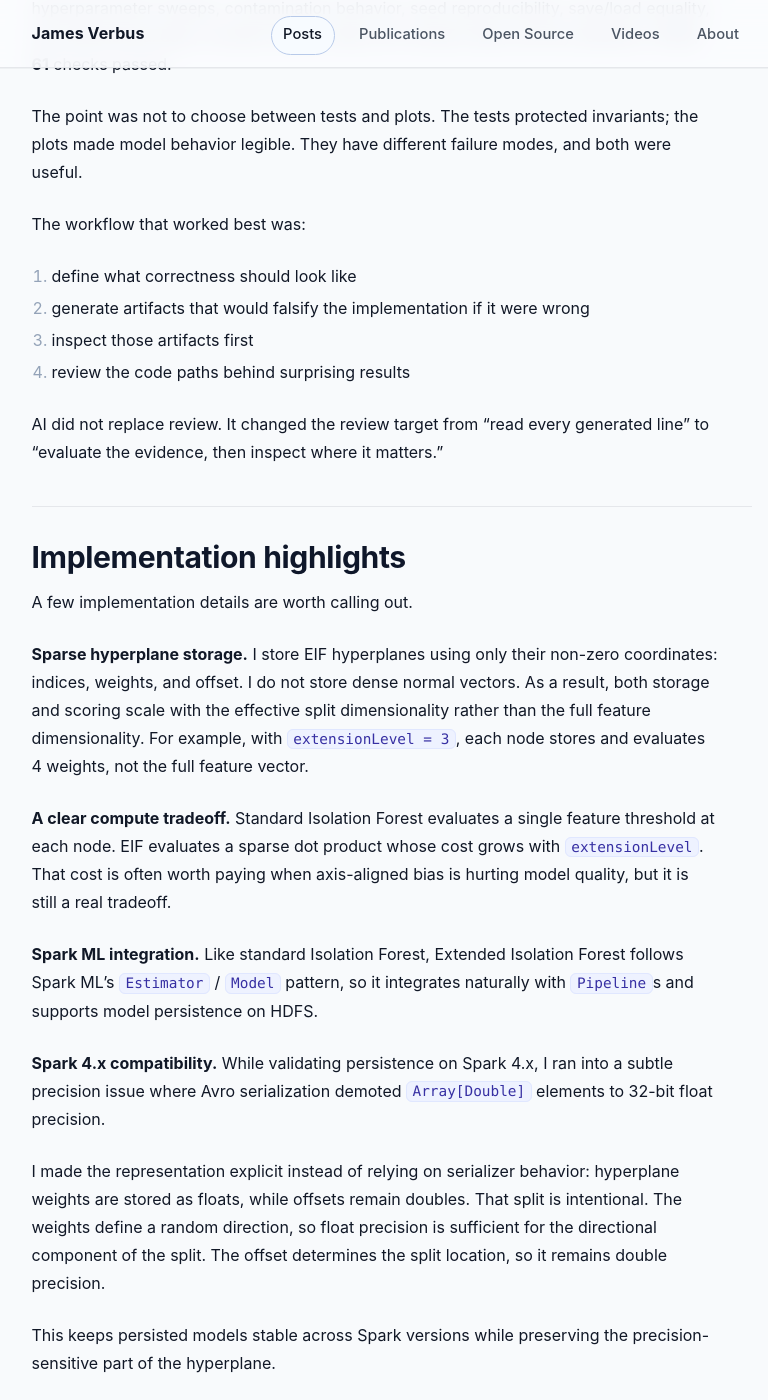
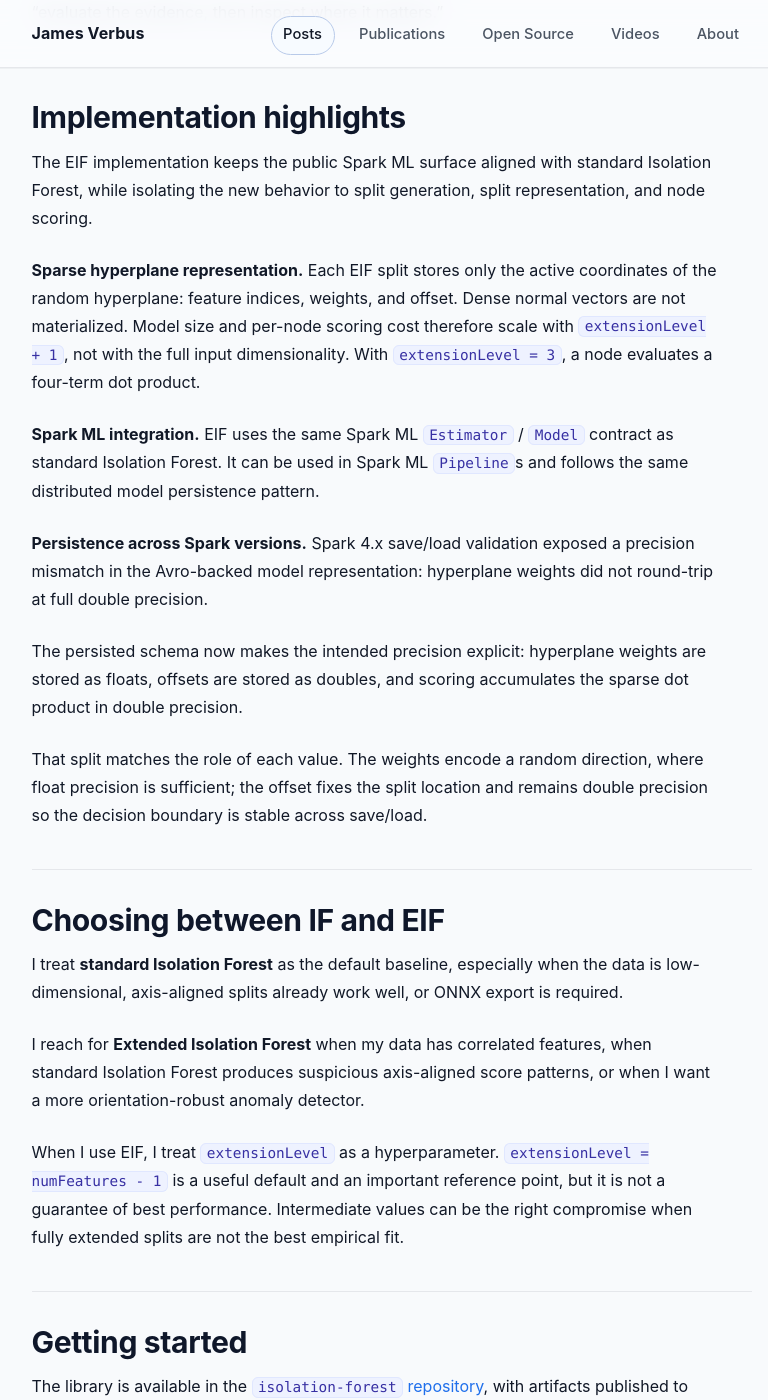
Before and after one commit to jverbus/jverbus.github.io, a Jekyll site: the page built from _posts/2026-03-18-announcing-extended-isolation-forest-support.md, in a window 1280 px wide and 1400 px high, scrolled down 7632 px. Shown: the whole window, without its empty margins (241-1009 px from the left). Built offline with Jekyll 4.4.1, drawn with Linux system fonts in a browser that asks for light colours; some of the changed text lies outside the part shown.

Commit message:
Polish Extended Isolation Forest post

````diff
--- a/_posts/2026-03-18-announcing-extended-isolation-forest-support.md
+++ b/_posts/2026-03-18-announcing-extended-isolation-forest-support.md
@@ -1,7 +1,7 @@
 ---
 layout: post
-title: "Adding Extended Isolation Forest to the Open-Source Isolation Forest Library I Created"
-description: "Extended Isolation Forest support for the open-source isolation-forest library I created, including random hyperplane splits, benchmarks, synthetic plots, and validation evidence."
+title: "Adding Extended Isolation Forest to the Spark/Scala Isolation Forest Library I Created"
+description: "Extended Isolation Forest support for the open-source Spark/Scala isolation-forest library I created, including random hyperplane splits, benchmarks, synthetic plots, and validation evidence."
 last_modified_at: 2026-03-18
 og_image: "/assets/images/social/2026-03-18-announcing-extended-isolation-forest-support-1200x630.jpg"
 og_image_alt: "Adding Extended Isolation Forest to the open-source isolation-forest library"
@@ -19,7 +19,7 @@
   </a>
 </p>
 
-I originally created and open-sourced this Spark/Scala implementation in 2019. It has grown into a production-shaped open-source project with distributed training and scoring, Spark ML pipeline integration, model persistence, and ONNX export support for standard Isolation Forest. EIF landed in [PR #79](https://github.com/linkedin/isolation-forest/pull/79) on March 18, 2026, was introduced in `v4.1.0`, and is now available in the [`isolation-forest` repository](https://github.com/linkedin/isolation-forest).
+I originally created and open-sourced this Spark/Scala implementation in 2019. It is used widely in production and supports distributed training and scoring, Spark ML pipeline integration, model persistence, and ONNX export for standard Isolation Forest. EIF landed in [PR #79](https://github.com/linkedin/isolation-forest/pull/79) on March 18, 2026, was introduced in `v4.1.0`, and is now available in the [`isolation-forest` repository](https://github.com/linkedin/isolation-forest).
 
 EIF is additive: existing standard Isolation Forest APIs, typical Spark ML pipelines, saved-model loading, and standard-IF ONNX export behavior remain backward-compatible. The release also tightens validation for invalid edge cases, such as empty ensembles, too-small `maxSamples` values, and feature vectors whose dimension does not match the model's known training dimension.
 
@@ -29,7 +29,7 @@
 
 In practice, that bias shows up as score-map artifacts: axis-aligned splits can create rectangular bands and ghost-like regions where areas that are similarly far from the training data receive inconsistent anomaly scores.
 
-The practical failure mode is missed anomalies. Unusual points in empty or off-axis regions can receive anomalously low scores, especially in multi-cluster or curved data, causing true anomalies to be scored or labeled as nominal.
+The practical consequence is unreliable scoring. The score contours can reflect partition geometry rather than the data distribution, assign inconsistent scores to similarly unusual points, and under-score anomalies that fall in ghost-like low-score regions.
 
 This matters most when features are correlated or when the geometry of the data does not line up neatly with individual coordinate axes, which is common in real-world datasets.
 
@@ -59,15 +59,15 @@
 
 ![Single blob heatmap: Standard Isolation Forest vs Extended Isolation Forest]({{ '/assets/images/single_blob_heatmap.svg' | relative_url }}){: style="width:100%; display:block; margin-left:0;" }
 
-*Single blob: EIF restores nearly radial score contours where standard IF shows axis-aligned artifacts.*
+*Single blob: EIF produces more radial score contours where standard IF shows axis-aligned artifacts.*
 
 ![Two blobs heatmap: Standard Isolation Forest vs Extended Isolation Forest]({{ '/assets/images/two_blobs_heatmap.svg' | relative_url }}){: style="width:100%; display:block; margin-left:0;" }
 
-*Two blobs: EIF reduces ghost-like score artifacts between and around the clusters.*
+*Two blobs: EIF produces fewer ghost-like score artifacts between and around the clusters.*
 
 ![Sinusoid heatmap: Standard Isolation Forest vs Extended Isolation Forest]({{ '/assets/images/sinusoid_heatmap.svg' | relative_url }}){: style="width:100%; display:block; margin-left:0;" }
 
-*Sinusoid: EIF follows the non-axis-aligned data distribution more naturally.*
+*Sinusoid: EIF better tracks the non-axis-aligned data distribution.*
 
 These artifacts are not just cosmetic. They correspond to regions where a model can assign inconsistent anomaly scores, including under-scoring unusual points that happen to fall in ghost-like low-score regions.
 
@@ -85,26 +85,22 @@
 
 These benchmarks are endpoint comparisons, not an exhaustive `extensionLevel` sweep. They validate the standard IF implementation, the axis-aligned EIF endpoint, and the fully extended EIF endpoint against published and reference implementations.
 
-I have not yet systematically benchmarked intermediate extension levels across all 13 datasets, but I did run a targeted sweep on Ionosphere. In that sweep, AUROC increased from about **0.860** at `extensionLevel = 0` to about **0.908** at full extension, with intermediate values improving along the way. That supports treating `extensionLevel` as a real hyperparameter, not just a switch between axis-aligned and fully random splits.
+I have not yet systematically benchmarked intermediate extension levels across all 13 datasets, but I did run a targeted sweep on Ionosphere. In that sweep, AUROC increased from about **0.86** at `extensionLevel = 0` to about **0.91** at full extension, with intermediate values improving along the way.
 
-The most important result is not that EIF is universally better. It is not. The result is more specific: **fully extended EIF helps most when axis-aligned bias is actually a limitation.**
+The most important result is not that EIF is universally better. The result is more specific: **fully extended EIF helps most when axis-aligned bias is actually a limitation.**
 
-Across all 13 datasets, fully extended EIF was not a blanket average win over standard IF. Relative to standard IF, the median AUROC change was **-0.0037** and the mean AUROC change was **-0.0325**. For AUPRC, the median change was **-0.0240** and the mean change was **-0.0940**.
-
-The AUPRC mean looks worse than the median because it is dominated by a few large drops on datasets where standard IF was already extremely strong. On Mulcross, standard IF achieved AUROC/AUPRC of **0.991 / 0.852**, while fully extended EIF achieved **0.940 / 0.442**. On HTTP (KDDCUP99), standard IF was near saturation with AUROC/AUPRC of **0.9997 / 0.930**, while fully extended EIF achieved **0.9941 / 0.379**. Those cases are useful reminders that rotational flexibility is not free: if the axis-aligned bias is helping more than it hurts, fully extended EIF can be the wrong choice.
-
-The higher-dimensional datasets showed a different pattern. On the four datasets in this benchmark suite with at least 21 dimensions, fully extended EIF improved AUROC on all four. In that subset, the mean AUROC improvement was **+0.0200** and the median improvement was **+0.0065**. AUPRC improved on three of the four, with mean improvement **+0.0220** and median improvement **+0.0165**.
+The higher-dimensional datasets showed the clearest gains from fully extended EIF. On the four datasets in this benchmark suite with at least 21 dimensions, fully extended EIF improved AUROC on all four. In that subset, the mean AUROC improvement was **+0.02** and the median improvement was **+0.007**. AUPRC improved on three of the four, with mean improvement **+0.02** and median improvement **+0.017**.
 
 A few representative results:
 
-| Dataset | Dim | Standard IF AUROC / AUPRC | Fully extended EIF AUROC / AUPRC | Takeaway |
-|---|---:|---:|---:|---|
-| Ionosphere | 33 | 0.844 / 0.801 | 0.908 / 0.880 | Clear EIF win |
-| Satellite | 36 | 0.717 / 0.672 | 0.725 / 0.704 | EIF win |
-| Arrhythmia | 274 | 0.806 / 0.494 | 0.810 / 0.495 | Small EIF win |
-| Cardio | 21 | 0.928 / 0.565 | 0.933 / 0.541 | Mixed |
-| Mulcross | 4 | 0.991 / 0.852 | 0.940 / 0.442 | Standard IF win |
-| HTTP (KDDCUP99) | 3 | 0.9997 / 0.930 | 0.9941 / 0.379 | Standard IF win |
+| Dataset | Dim | Standard IF AUROC | Standard IF AUPRC | Fully extended EIF AUROC | Fully extended EIF AUPRC | Takeaway |
+|---|---:|---:|---:|---:|---:|---|
+| Ionosphere | 33 | 0.84 | 0.80 | 0.91 | 0.88 | EIF higher |
+| Satellite | 36 | 0.72 | 0.67 | 0.73 | 0.70 | EIF higher |
+| Arrhythmia | 274 | 0.81 | 0.49 | 0.81 | 0.50 | Comparable |
+| Cardio | 21 | 0.93 | 0.57 | 0.93 | 0.54 | Comparable |
+| Mulcross | 4 | 0.99 | 0.85 | 0.94 | 0.44 | Standard IF higher |
+| HTTP (KDDCUP99) | 3 | 0.9997 | 0.93 | 0.994 | 0.38 | Standard IF higher |
 
 The parity checks were also important:
 
@@ -127,21 +123,21 @@
 - AUROC/AUPRC comparisons between Spark EIF and the reference Python EIF implementation
 - edge-case tests for degenerate splits, persistence, constant features, tiny datasets, seed reproducibility, and invalid parameter values
 
-The plots were especially useful. On simple two-dimensional datasets, standard Isolation Forest should show axis-aligned artifacts, and EIF should reduce them. That gives a quick visual check that the implementation is doing the right kind of thing before getting lost in implementation details.
+The plots were especially useful. On simple two-dimensional datasets, standard Isolation Forest should show axis-aligned artifacts, and EIF should reduce them. That gives a quick visual check that the implementation has the expected qualitative behavior before reviewing lower-level code paths.
 
 The validation artifacts also caught real issues.
 
-One example was degenerate split handling. My first instinct was to avoid empty partitions or retry degenerate splits. The benchmark mismatches made it clear that the correct behavior was to match the EIF reference implementation and allow zero-size leaves.
+One example was degenerate split handling. An early implementation attempted to avoid empty partitions and retry degenerate splits. Benchmark mismatches showed that the correct behavior was to match the EIF reference implementation and allow zero-size leaves.
 
-Another example was persistence. Spark 4.x exposed a subtle Avro precision issue where hyperplane weights did not round-trip the way I expected. Save/load tests caught that problem.
+Another example was persistence. Spark 4.x save/load validation exposed a precision mismatch in the Avro-backed model representation: hyperplane weights did not round-trip at full double precision.
 
-A third example was `extensionLevel = 0`. It produces axis-aligned EIF splits, but it is not identical to standard Isolation Forest. The split direction is similar, but retry behavior, intercept sampling, and random-number consumption differ. The benchmark and edge-case comparisons made that distinction visible and helped prevent a misleading equivalence claim.
+A third example was `extensionLevel = 0`. It produces axis-aligned EIF splits, but it is not identical to standard Isolation Forest. The split direction is similar, but retry behavior, intercept sampling, and random-number consumption differ. The benchmark and edge-case comparisons made that distinction visible.
 
 The checked-in tests covered the parts that visual inspection cannot: training and scoring, parameter validation, persistence, zero contamination, saved-model structure, sparse hyperplane invariants, zero-size leaves, feature-dimension validation, and constant-feature edge cases.
 
 I also ran a separate edge-case study outside the main benchmark table. It covered hyperparameter sweeps, contamination behavior, seed reproducibility, save/load equality, low-dimensional data, constant-feature data, all-constant data, and tiny datasets. All **61 / 61** checks passed.
 
-The point was not to choose between tests and plots. The tests protected invariants; the plots made model behavior legible. They have different failure modes, and both were useful.
+The point was not to choose between tests and plots. The tests protected invariants and the plots made model behavior visually verifiable.
 
 The workflow that worked best was:
 
@@ -154,59 +150,29 @@
 
 ## Implementation highlights
 
-A few implementation details are worth calling out.
+The EIF implementation keeps the public Spark ML surface aligned with standard Isolation Forest, while isolating the new behavior to split generation, split representation, and node scoring.
 
-**Sparse hyperplane storage.** I store EIF hyperplanes using only their non-zero coordinates: indices, weights, and offset. I do not store dense normal vectors. As a result, both storage and scoring scale with the effective split dimensionality rather than the full feature dimensionality. For example, with `extensionLevel = 3`, each node stores and evaluates 4 weights, not the full feature vector.
+**Sparse hyperplane representation.** Each EIF split stores only the active coordinates of the random hyperplane: feature indices, weights, and offset. Dense normal vectors are not materialized. Model size and per-node scoring cost therefore scale with `extensionLevel + 1`, not with the full input dimensionality. With `extensionLevel = 3`, a node evaluates a four-term dot product.
 
-**A clear compute tradeoff.** Standard Isolation Forest evaluates a single feature threshold at each node. EIF evaluates a sparse dot product whose cost grows with `extensionLevel`. That cost is often worth paying when axis-aligned bias is hurting model quality, but it is still a real tradeoff.
+**Spark ML integration.** EIF uses the same Spark ML `Estimator` / `Model` contract as standard Isolation Forest. It can be used in Spark ML `Pipeline`s and follows the same distributed model persistence pattern.
 
-**Spark ML integration.** Like standard Isolation Forest, Extended Isolation Forest follows Spark ML's `Estimator` / `Model` pattern, so it integrates naturally with `Pipeline`s and supports model persistence on HDFS.
+**Persistence across Spark versions.** Spark 4.x save/load validation exposed a precision mismatch in the Avro-backed model representation: hyperplane weights did not round-trip at full double precision.
 
-**Spark 4.x compatibility.** While validating persistence on Spark 4.x, I ran into a subtle precision issue where Avro serialization demoted `Array[Double]` elements to 32-bit float precision.
+The persisted schema now makes the intended precision explicit: hyperplane weights are stored as floats, offsets are stored as doubles, and scoring accumulates the sparse dot product in double precision.
 
-I made the representation explicit instead of relying on serializer behavior: hyperplane weights are stored as floats, while offsets remain doubles. That split is intentional. The weights define a random direction, so float precision is sufficient for the directional component of the split. The offset determines the split location, so it remains double precision.
+That split matches the role of each value. The weights encode a random direction, where float precision is sufficient; the offset fixes the split location and remains double precision so the decision boundary is stable across save/load.
 
-This keeps persisted models stable across Spark versions while preserving the precision-sensitive part of the hyperplane.
+## Choosing between IF and EIF
 
-## When I use which
-
-My rule of thumb is simple.
-
-I start with **standard Isolation Forest** as a strong baseline, especially when the data is low-dimensional, when axis-aligned splits already work well, when I need ONNX export, or when I want the simplest and cheapest scoring path.
+I treat **standard Isolation Forest** as the default baseline, especially when the data is low-dimensional, axis-aligned splits already work well, or ONNX export is required.
 
 I reach for **Extended Isolation Forest** when my data has correlated features, when standard Isolation Forest produces suspicious axis-aligned score patterns, or when I want a more orientation-robust anomaly detector.
 
-And when I use EIF, I treat `extensionLevel` as a hyperparameter. `extensionLevel = numFeatures - 1` is a useful default and an important reference point, but it is not a guarantee of best performance. Intermediate values can be the right compromise when I want some rotational flexibility without paying the full compute cost, or when fully extended splits are not the best empirical fit.
+When I use EIF, I treat `extensionLevel` as a hyperparameter. `extensionLevel = numFeatures - 1` is a useful default and an important reference point, but it is not a guarantee of best performance. Intermediate values can be the right compromise when fully extended splits are not the best empirical fit.
 
 ## Getting started
 
-The library is available in the [`isolation-forest` repository](https://github.com/linkedin/isolation-forest), with artifacts published to Maven Central.
-
-Usage is straightforward:
-
-```scala
-import com.linkedin.relevance.isolationforest.extended._
-
-val eif = new ExtendedIsolationForest()
-  .setNumEstimators(100)
-  .setMaxSamples(256)
-  // Valid range: 0 to resolvedFeatureSubspaceSize - 1.
-  // With maxFeatures = 1.0, that is 0 to numFeatures - 1.
-  .setExtensionLevel(5)
-  .setContamination(0.02)
-
-val model = eif.fit(data)
-val scored = model.transform(data)
-```
-
-Model saving and loading work the same way as standard Isolation Forest:
-
-```scala
-model.write.overwrite.save(path)
-val loaded = ExtendedIsolationForestModel.load(path)
-```
-
-Full documentation, examples, and benchmark details are in the project README. The synthetic plot scripts are linked from the Resources section below.
+The library is available in the [`isolation-forest` repository](https://github.com/linkedin/isolation-forest), with artifacts published to Maven Central. Full documentation, examples, and benchmark details are in the project README. The synthetic plot scripts are linked from the Resources section below.
 
 ## Resources
 
````
Also changed, not shown: other parts of _posts/2026-03-18-announcing-extended-isolation-forest-support.md (+2 -1 lines).
